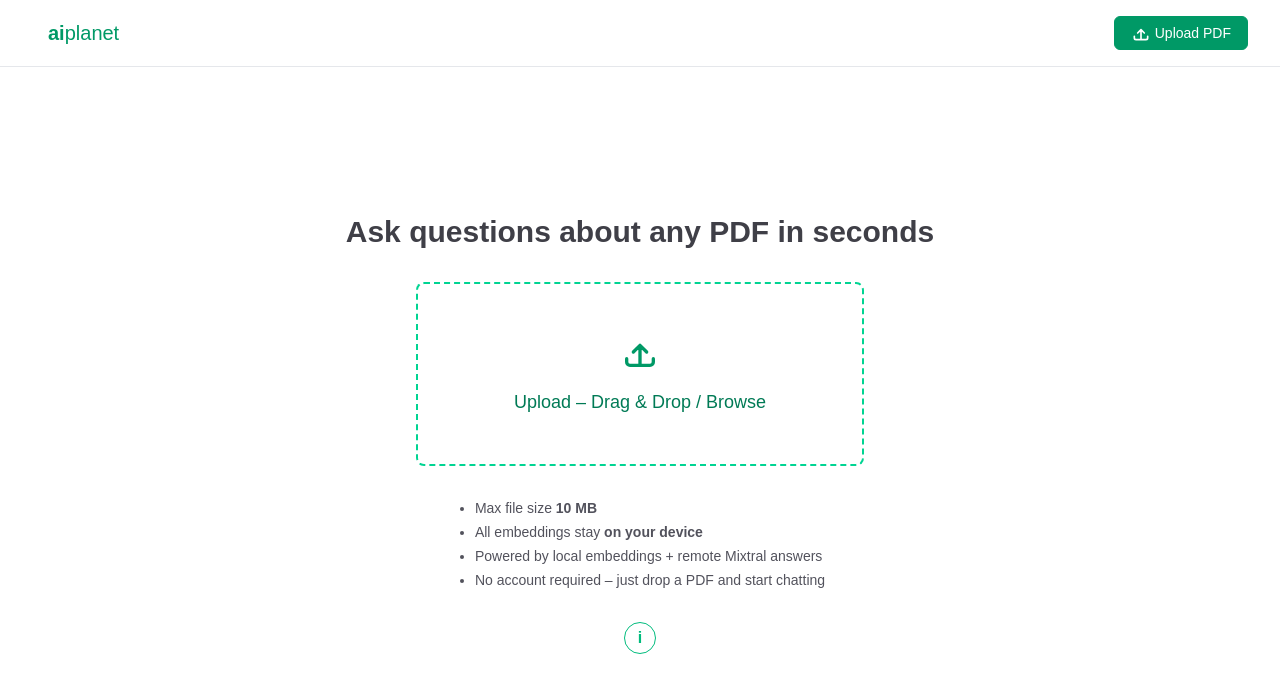
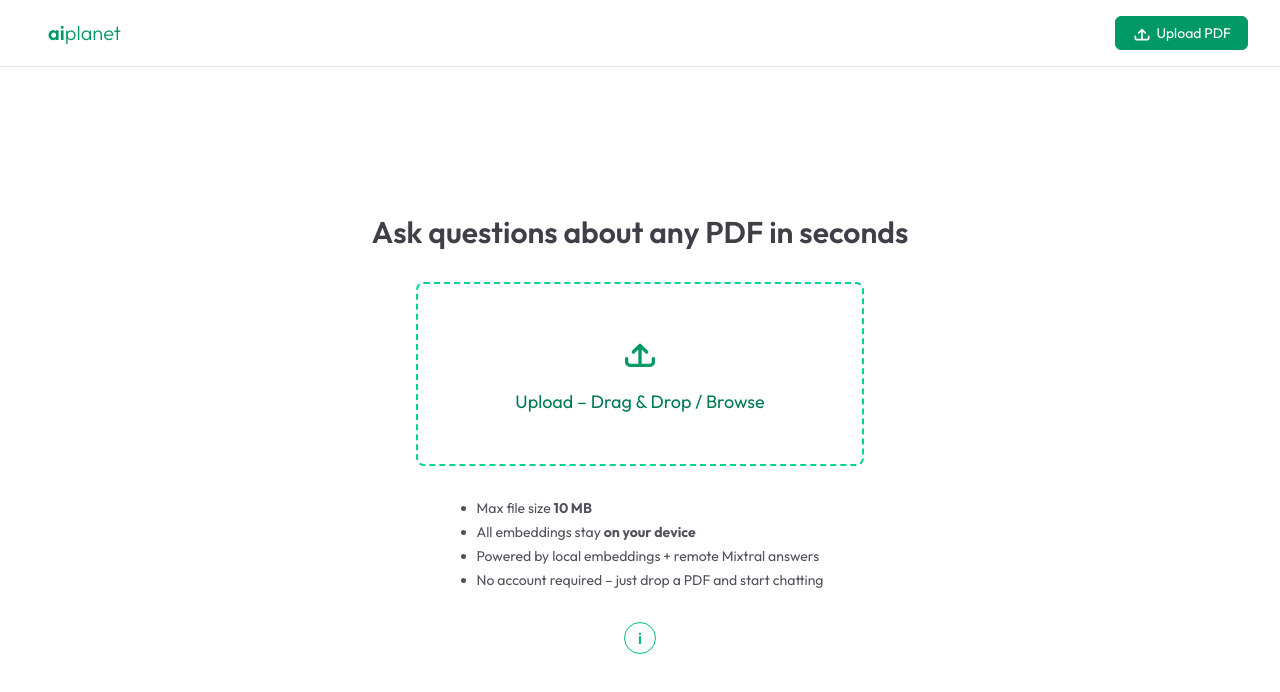
Before and after one commit to ArshanKaudinya/PDFhelper, a Next.js app in the folder frontend/: page / in a window 1280 px wide. Shown: the top 692 px of the page. Built offline with nearby package versions, Linux system fonts and the light colour scheme; no server answers.

Commit message:
chore: frontend refinement

```diff
--- a/frontend/src/app/globals.css
+++ b/frontend/src/app/globals.css
@@ -28,6 +28,16 @@ html {
     --foreground: #ededed;
   }
 }
+@font-face {
+  font-family: 'Outfit';
+  src: url('/fonts/Outfit-VariableFont_wght.ttf') format('truetype');
+  font-weight: 100 900;
+  font-display: swap;
+}
+
+* {
+  font-family: 'Outfit', sans-serif;
+}
 
 body {
   background: var(--background);
--- a/frontend/src/app/page.tsx
+++ b/frontend/src/app/page.tsx
@@ -92,13 +92,14 @@ export default function Home() {
             </button>
 
             <span
-              className={`absolute top-full mt-2 bg-white text-emerald-700 border border-emerald-400 text-xs px-4 py-2 rounded shadow-sm max-w-xs text-center transition-opacity ${
+              className={`absolute left-1/2 -translate-x-1/2 top-full mt-2 bg-white text-emerald-700 border border-emerald-400 text-xs px-3 py-2 rounded shadow-sm w-[220px] text-center transition-opacity ${
                 show ? "opacity-100" : "opacity-0 pointer-events-none"
               }`}
             >
-              Made by Arshan Kaudinya during 25–29 April.<br />
-              For AI Planet full-stack intern assignment
+              Made by Arshan Kaudinya <br />
+              For AI Planet Internship
             </span>
+
           </div>
         </div>
 
--- a/frontend/src/components/Navbar.tsx
+++ b/frontend/src/components/Navbar.tsx
@@ -43,7 +43,6 @@ export default function Navbar() {
           </span>
         )}
 
-        {/* Hidden file input */}
         <input
           id="fileInput"
           ref={fileInputRef}
@@ -53,7 +52,6 @@ export default function Navbar() {
           onChange={onSelect}
         />
 
-        {/* Upload button */}
         <label
           htmlFor="fileInput"
           className="cursor-pointer group border border-emerald-600 rounded-md px-4 py-1.5 text-sm relative overflow-hidden bg-emerald-600 flex items-center gap-1 text-white"
@@ -69,11 +67,10 @@ export default function Navbar() {
             <path strokeLinecap="round" strokeLinejoin="round" d="M4 16v2a2 2 0 0 0 2 2h12a2 2 0 0 0 2-2v-2M16 12l-4-4m0 0-4 4m4-4v12" />
           </svg>
 
-          <span className="hidden sm:inline">Upload PDF</span> {/* Show text only on larger screens */}
+          <span className="hidden sm:inline">Upload PDF</span>
         </label>
       </div>
 
-      {/* Loading Screen */}
       {loading && (
         <div className="fixed inset-0 bg-white/80 backdrop-blur-sm flex flex-col items-center justify-center z-50">
           <div className="w-10 h-10 border-4 border-emerald-400 border-t-transparent rounded-full animate-spin" />
```
